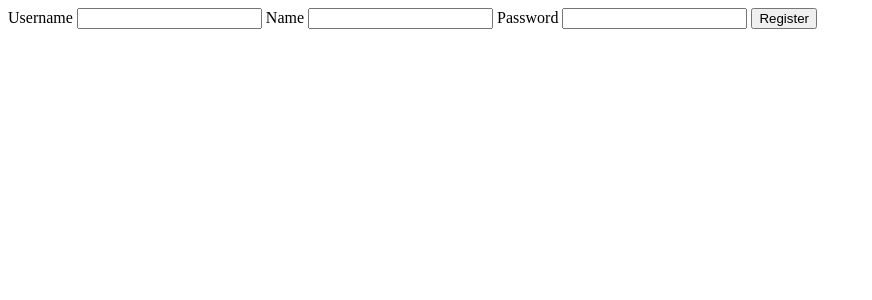
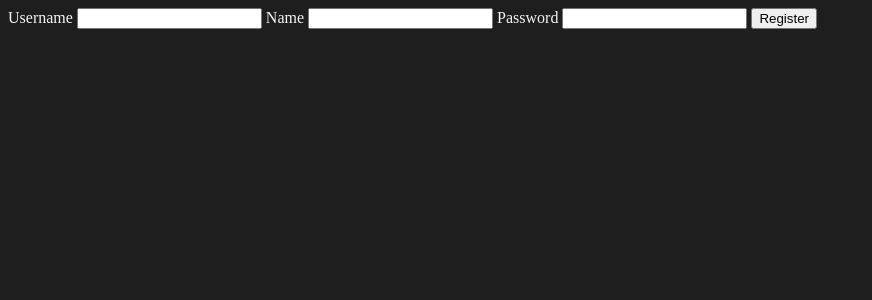
Before and after one commit to Abhishek-D-P/task-manager, a Flask app: page /register in a window 1280 px wide. Shown: the top 300 px of the page, without its empty margins (0-872 px from the left). Run offline with Flask 3, Linux system fonts and the light colour scheme.

Commit message:
dark mode

```diff
--- a/app.py
+++ b/app.py
@@ -94,6 +94,7 @@ def login():
                 raise ValueError
             session_id = secrets.token_hex(32)
             session_expires_at = time.time() + SESSION_DURATION_MINUTES * 60
+            logging.debug(f"Session created for user_id {user[0]} with session_id {session_id} expiring in {SESSION_DURATION_MINUTES} minutes.")
             sessions[session_id] = {'user_id':user[0],'expires_at':session_expires_at}
         except ValueError:
             logging.error("Wrong username or password")
--- a/static/style.css
+++ b/static/style.css
@@ -1,5 +1,13 @@
+*{
+    --dark-bg-color: #1e1e1e;
+    --dark-text-color: #f5f5f5;
+    --dark-task-row-bg-color: #2e2e2e;
+}
+
+
 body{
-    background-color: #efefef;
+    background-color: var(--dark-bg-color);
+    color: var(--dark-text-color);
 }
 
 p{
@@ -13,11 +21,11 @@ p{
     flex-direction: row;
     flex-wrap: wrap;
     width: 500px;
-    background-color: #fafafa;
+    background-color: var(--dark-task-row-bg-color);
     padding: 5px;
     justify-content: space-between;
     align-items: center;
-    box-shadow: 2px 2px 15px 0px rgba(0, 0, 0, 0.1);
+    box-shadow: 2px 2px 2px 0px rgba(227, 224, 224, 0.1);
     border-radius: 10px;
 }
 
--- a/templates/index.html
+++ b/templates/index.html
@@ -4,6 +4,7 @@
     <meta charset="UTF-8">
     <meta name="viewport" content="width=device-width, initial-scale=1.0">
     <title>Home</title>
+    <link rel="stylesheet" href="static\style.css">
 </head>
 <body>
     Welcome to Task manager!
--- a/templates/login.html
+++ b/templates/login.html
@@ -4,6 +4,7 @@
     <meta charset="UTF-8">
     <meta name="viewport" content="width=device-width, initial-scale=1.0">
     <title>Login</title>
+    <link rel="stylesheet" href="static\style.css">
 </head>
 <body>
     <form action="/login" method="post">
--- a/templates/register.html
+++ b/templates/register.html
@@ -4,6 +4,7 @@
     <meta charset="UTF-8">
     <meta name="viewport" content="width=device-width, initial-scale=1.0">
     <title>{{ title }}</title>
+    <link rel="stylesheet" href="static\style.css">
 </head>
 <body>
     <form action="/register" method="post">
```
Also changed, not shown: phases.md (+3 -3 lines).
